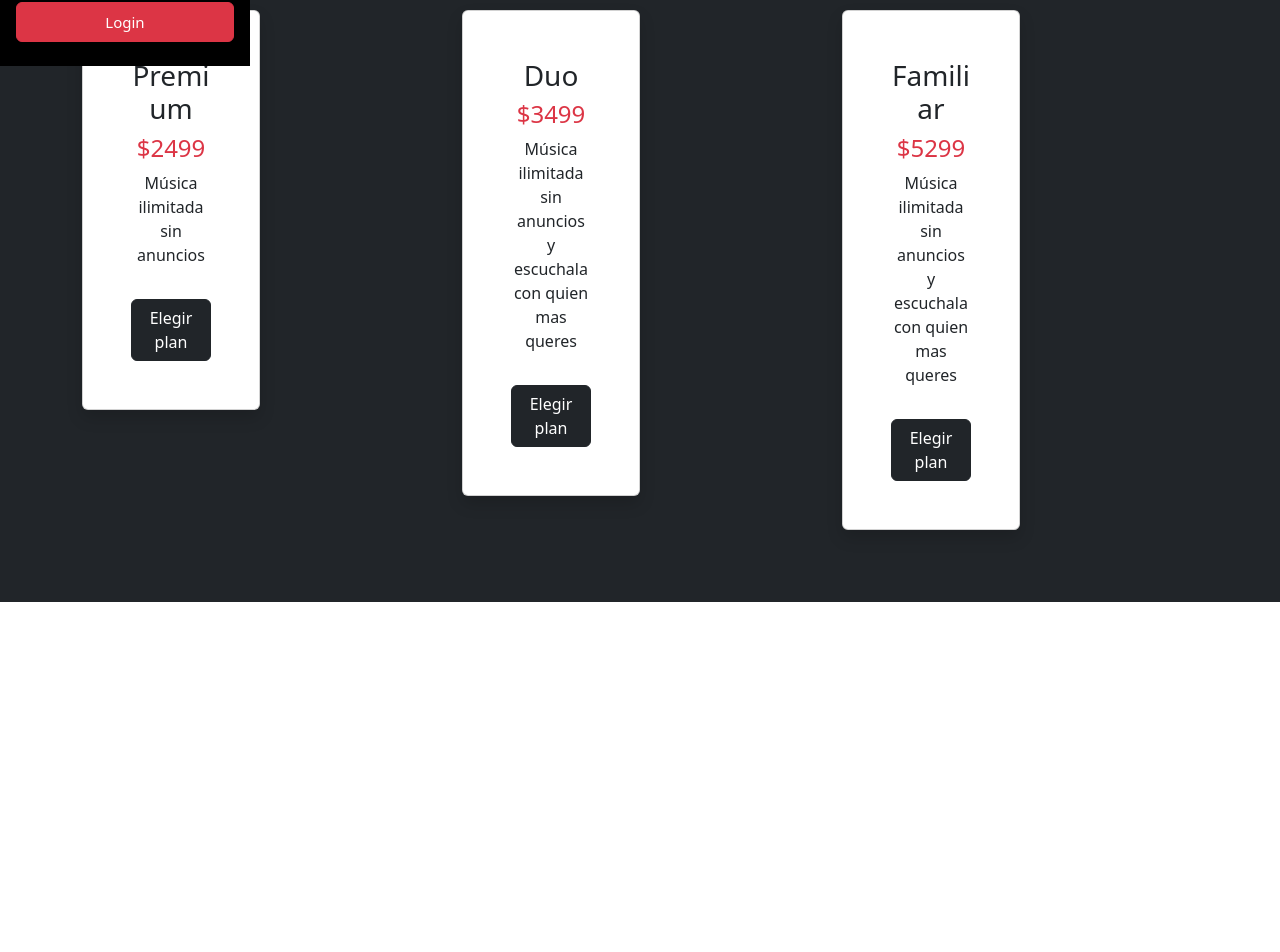
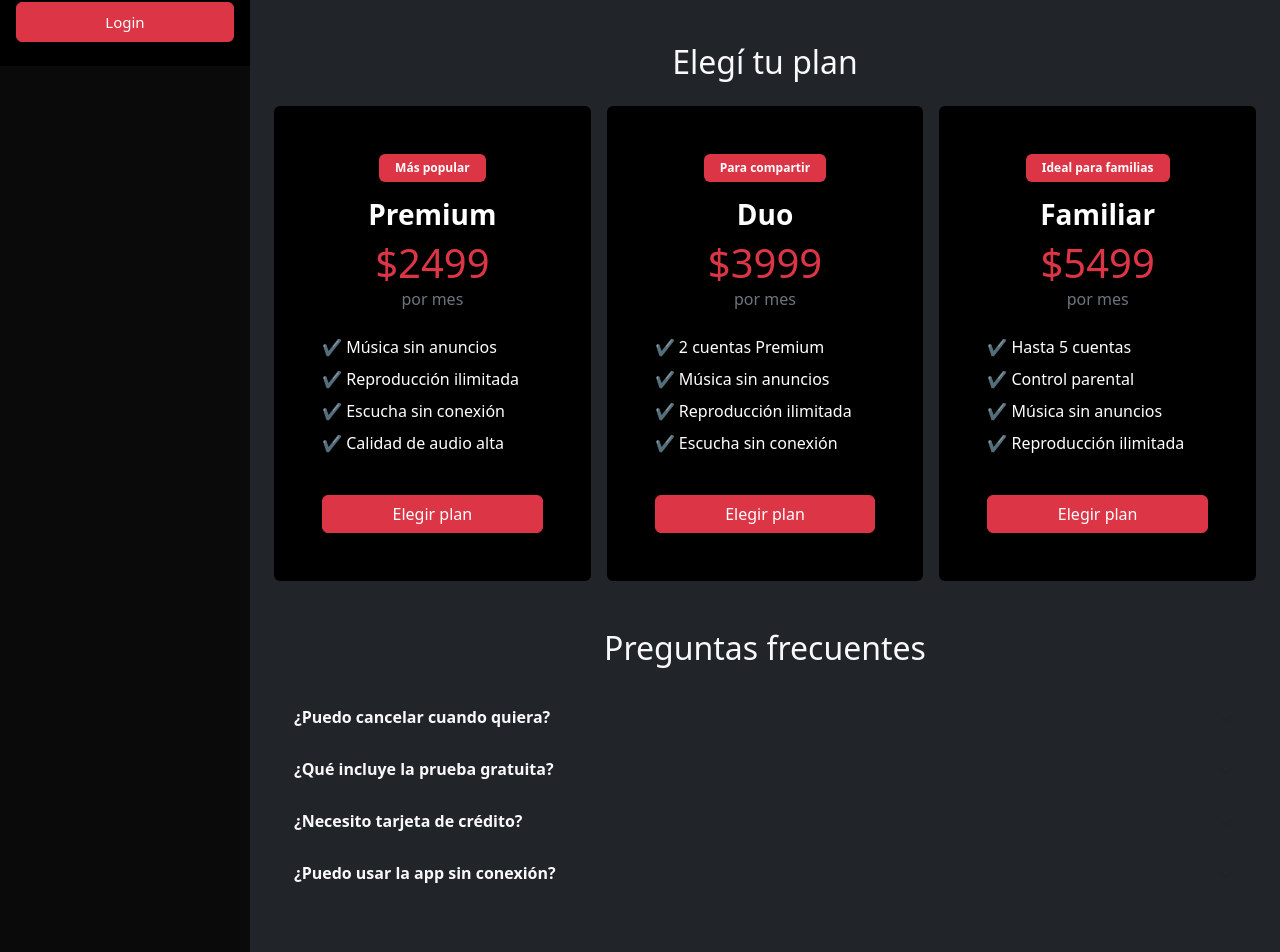
Before and after one commit to mkgz29/RollingCode-Music, a React (Vite) app: page /subscribe in a window 1280 px wide. Shown: the part 734-1686 px from the top of the page. Before the commit the page ends 1336 px from the top, so only its background shows below. Built offline with nearby package versions, Linux system fonts and the light colour scheme.

Commit message:
estilos a la page about y page subscribe

```diff
--- a/src/components/Cardabout.jsx
+++ b/src/components/Cardabout.jsx
@@ -13,7 +13,7 @@ const Cardabout = ({ cards }) => {
     <>
       {cards.map((card) => (
         <div className="col-md-4" key={card.id}>
-          <div className="card bg-dark text-light h-100 border-0 shadow-sm">
+          <div className="card bg-dark text-light h-100 border-0 shadow-sm about-card">
             <img
               src={images[card.img]}
               className="card-img-top"
--- /dev/null
+++ b/src/components/Faq.jsx
@@ -0,0 +1,41 @@
+const Faq = ({ items }) => {
+  return (
+    <section className="bg-dark py-5">
+      <div className="container-fluid px-0">
+        <h2 className="text-center mb-4 text-light">Preguntas frecuentes</h2>
+
+        <div className="accordion accordion-flush" id="faqAccordion">
+          {items.map((item, index) => (
+            <div
+              key={index}
+              className="accordion-item bg-dark text-light border-0"
+            >
+              <h2 className="accordion-header">
+                <button
+                  className="accordion-button collapsed bg-dark text-light fw-semibold faq-btn"
+                  type="button"
+                  data-bs-toggle="collapse"
+                  data-bs-target={`#faq-${index}`}
+                >
+                  {item.question}
+                </button>
+              </h2>
+
+              <div
+                id={`faq-${index}`}
+                className="accordion-collapse collapse"
+                data-bs-parent="#faqAccordion"
+              >
+                <div className="accordion-body text-secondary">
+                  {item.answer}
+                </div>
+              </div>
+            </div>
+          ))}
+        </div>
+      </div>
+    </section>
+  );
+};
+
+export default Faq;
--- a/src/components/NotFoundContent.jsx
+++ b/src/components/NotFoundContent.jsx
@@ -5,7 +5,6 @@ const NotFoundContent = ({ title, message, image, redirectTo = "/" }) => {
   const [seconds, setSeconds] = useState(8);
   const navigate = useNavigate();
 
-  // contador
   useEffect(() => {
     if (seconds === 0) {
       navigate(redirectTo);
@@ -39,13 +38,15 @@ export default NotFoundContent;
 
 const styles = {
   container: {
-    minHeight: "80vh",
+    minHeight: "100vh",
+    backgroundColor: "#000",
     display: "flex",
     flexDirection: "column",
     alignItems: "center",
     justifyContent: "center",
     gap: "1rem",
     textAlign: "center",
+    color: "#fff",
   },
   image: {
     maxWidth: "300px",
--- a/src/components/PlanCard.jsx
+++ b/src/components/PlanCard.jsx
@@ -1,21 +1,34 @@
-const PlanCard = ({ title, price, description, onSelect }) => {
+const PlanCard = ({ title, price, features = [], badge, onSelect }) => {
   return (
-    <div className="col-md-6 mb-4">
-      <div className="card h-100 shadow text-center">
-        <div className="card-body">
-          <h3 className="card-title">{title}</h3>
-          <h4 className="text-danger">{price}</h4>
-          <p className="card-text">{description}</p>
+    <div
+      className="card h-100 text-center w-100 bg-black text-white border-0 plan-card"
+      style={{ maxWidth: "360px", minHeight: "440px" }}
+    >
+      <div className="card-body d-flex flex-column">
+        {/* Badge */}
+        {badge && (
+          <span className="badge bg-danger align-self-center mb-3 px-3 py-2">
+            {badge}
+          </span>
+        )}
 
-          <button
-            className="btn btn-dark mt-3"
-            onClick={() => {
-              onSelect();
-            }}
-          >
-            Elegir plan
-          </button>
-        </div>
+        <h5 className="fw-bold fs-3">{title}</h5>
+
+        <p className="display-6 text-danger mb-0">{price}</p>
+        <span className="text-secondary">por mes</span>
+
+        {/* Features */}
+        <ul className="list-unstyled mt-4 text-start flex-grow-1">
+          {features.map((feature, i) => (
+            <li key={i} className="mb-2">
+              ✔ {feature}
+            </li>
+          ))}
+        </ul>
+
+        <button className="btn btn-danger w-100 mt-3" onClick={onSelect}>
+          Elegir plan
+        </button>
       </div>
     </div>
   );
--- a/src/components/SubscribeForm.jsx
+++ b/src/components/SubscribeForm.jsx
@@ -1,5 +1,6 @@
 import { useState } from "react";
 import { useNavigate } from "react-router-dom";
+import FAQ from "../components/FAQ";
 
 const SubscribeForm = ({ plan }) => {
   const [email, setEmail] = useState("");
--- a/src/data/planes.js
+++ b/src/data/planes.js
@@ -3,21 +3,38 @@ const plans = [
     id: "Premium",
     title: "Premium",
     price: "$2499",
-    description: "Música ilimitada sin anuncios ",
+    badge: "Más popular",
+    features: [
+      "Música sin anuncios",
+      "Reproducción ilimitada",
+      "Escucha sin conexión",
+      "Calidad de audio alta",
+    ],
   },
   {
     id: "Duo",
     title: "Duo",
-    price: "$3499",
-    description:
-      "Música ilimitada sin anuncios y escuchala con quien mas queres",
+    price: "$3999",
+    badge: "Para compartir",
+    features: [
+      "2 cuentas Premium",
+      "Música sin anuncios",
+      "Reproducción ilimitada",
+      "Escucha sin conexión",
+    ],
   },
   {
     id: "Familiar",
     title: "Familiar",
-    price: "$5299",
-    description:
-      "Música ilimitada sin anuncios y escuchala con quien mas queres",
+    price: "$5499",
+    badge: "Ideal para familias",
+    features: [
+      "Hasta 5 cuentas",
+      "Control parental",
+      "Música sin anuncios",
+      "Reproducción ilimitada",
+    ],
   },
 ];
+
 export default plans;
--- /dev/null
+++ b/src/data/questions.js
@@ -0,0 +1,24 @@
+const questions = [
+  {
+    question: "¿Puedo cancelar cuando quiera?",
+    answer:
+      "Sí, podés cancelar tu suscripción en cualquier momento sin cargos adicionales.",
+  },
+  {
+    question: "¿Qué incluye la prueba gratuita?",
+    answer:
+      "Incluye acceso completo a todas las funciones Premium durante 2 meses.",
+  },
+  {
+    question: "¿Necesito tarjeta de crédito?",
+    answer:
+      "Sí, pero no se realizará ningún cobro durante el período de prueba.",
+  },
+  {
+    question: "¿Puedo usar la app sin conexión?",
+    answer:
+      "Sí, con el plan Premium podés descargar música y escucharla sin conexión.",
+  },
+];
+
+export default questions;
--- a/src/pages/Subscribe.jsx
+++ b/src/pages/Subscribe.jsx
@@ -2,8 +2,9 @@ import PlanCard from "../components/PlanCard";
 import SubscribeForm from "../components/SubscribeForm";
 import Navbar from "../components/Navbar";
 import { useState } from "react";
-import { Button } from "bootstrap";
 import plans from "../data/planes";
+import questions from "../data/questions";
+import Faq from "../components/Faq";
 
 const Subscribe = () => {
   const [selectedPlan, setSelectedPlan] = useState(null);
@@ -11,7 +12,8 @@ const Subscribe = () => {
   return (
     <>
       <Navbar />
-      <div className="container my-5 col-10">
+      <main className="main-content bg-black text-light min-vh-100">
+        <div className="container-fluid py-5 col-10">
           <h1 className="text-center my-5 display-2">
             Ahora podes escuchar la musica que mas te apasiona sin anuncios y de
             manera ilimitada.
@@ -20,8 +22,18 @@ const Subscribe = () => {
             Proba 2 meses gratis cualquiera de nuestros planes - Despues solo
             $2499/mes - Cancela en cualquier momento
           </h2>
-        <div className="container my-5">
-          <button className="btn btn-danger btn-primary">
+          <div className="container my-5 text-center">
+            <button
+              className="btn btn-danger"
+              onClick={() => {
+                setSelectedPlan("Premium");
+                setTimeout(() => {
+                  document
+                    .getElementById("subscribe-form")
+                    ?.scrollIntoView({ behavior: "smooth" });
+                }, 100);
+              }}
+            >
               Probar 2 meses por $0
             </button>
           </div>
@@ -30,13 +42,17 @@ const Subscribe = () => {
           <h2 className="text-center mb-4 text-light">Elegí tu plan</h2>
 
           <div className="container text-center">
-          <div className="row justify-content-center g-4">
+            <div className="row justify-content-center g-3">
               {plans.map((plan) => (
-              <div key={plan.id} className="col-12 col-md-6 col-lg-4">
+                <div
+                  key={plan.id}
+                  className="col-12 col-md-6 col-lg-4 d-flex justify-content-center"
+                >
                   <PlanCard
                     title={plan.title}
                     price={plan.price}
-                  description={plan.description}
+                    features={plan.features}
+                    badge={plan.badge}
                     onSelect={() => setSelectedPlan(plan.id)}
                   />
                 </div>
@@ -44,14 +60,19 @@ const Subscribe = () => {
             </div>
 
             {selectedPlan && (
-            <div className="row justify-content-center mt-5">
+              <div
+                id="subscribe-form"
+                className="row justify-content-center mt-5"
+              >
                 <div className="col-12 col-md-8 col-lg-6">
                   <SubscribeForm plan={selectedPlan} />
                 </div>
               </div>
             )}
+            <Faq items={questions} />
           </div>
         </div>
+      </main>
     </>
   );
 };
--- a/src/styles/global.css
+++ b/src/styles/global.css
@@ -78,7 +78,6 @@ button:focus-visible {
   }
 }
 
-
 * {
   margin: 0;
   padding: 0;
@@ -96,21 +95,21 @@ body {
   padding: 0;
 }
 
-
 .nav-link {
   transition: all 0.3s ease;
   position: relative;
 }
 
 .nav-link:hover {
-  text-shadow: 0 5px 15px #ff021b, 0 0 25px #ff021b;
+  text-shadow:
+    0 5px 15px #ff021b,
+    0 0 25px #ff021b;
   color: #fff !important;
 }
 
 .nav-link:hover svg {
   filter: drop-shadow(0 0 8px #ff021b);
 }
-
 
 .form-control:focus {
   border-color: #ff021b !important;
@@ -122,7 +121,7 @@ body {
 }
 
 .hover-item:hover {
-  background: rgba(255,255,255,0.08);
+  background: rgba(255, 255, 255, 0.08);
 }
 
 .detail-logo {
@@ -137,7 +136,9 @@ body {
   width: 68px;
   height: 58px;
   border-radius: 50%;
-  transition: transform 0.2s ease, opacity 0.2s ease;
+  transition:
+    transform 0.2s ease,
+    opacity 0.2s ease;
 }
 
 .detail-logo img:hover {
@@ -146,12 +147,12 @@ body {
 }
 
 .thin-scroll {
-  scrollbar-width: thin;                       /* Firefox */
-  scrollbar-color: rgba(255,255,255,.25) transparent; /* Firefox */
+  scrollbar-width: thin; /* Firefox */
+  scrollbar-color: rgba(255, 255, 255, 0.25) transparent; /* Firefox */
 }
 
 .thin-scroll::-webkit-scrollbar {
-  width: 8px;                                 /* Chrome/Edge */
+  width: 8px; /* Chrome/Edge */
 }
 
 .thin-scroll::-webkit-scrollbar-track {
@@ -159,14 +160,14 @@ body {
 }
 
 .thin-scroll::-webkit-scrollbar-thumb {
-  background: rgba(255,255,255,.22);
+  background: rgba(255, 255, 255, 0.22);
   border-radius: 12px;
-  border: 2px solid transparent;              /* efecto “píldora” */
+  border: 2px solid transparent; /* efecto “píldora” */
   background-clip: padding-box;
 }
 
 .thin-scroll::-webkit-scrollbar-thumb:hover {
-  background: rgba(255,255,255,.35);
+  background: rgba(255, 255, 255, 0.35);
   background-clip: padding-box;
 }
 
@@ -193,3 +194,96 @@ body {
   border-radius: 50%;
   background: #1db954;
 }
+.accordion-button:hover,
+.accordion-button.collapsed:hover {
+  color: #dc3545 !important;
+  background-color: transparent !important;
+}
+.accordion-button:not(.collapsed) {
+  color: #dc3545 !important;
+  background-color: transparent !important;
+}
+.accordion-button:focus {
+  box-shadow: none !important;
+}
+
+.faq-btn {
+  transition: all 0.25s ease;
+}
+
+.faq-btn:hover {
+  color: #ff3b3b;
+}
+
+.faq-btn:not(.collapsed) {
+  color: #ff3b3b;
+}
+.faq-btn:hover {
+  color: #ff3b3b;
+  text-shadow: 0 0 6px rgba(255, 59, 59, 0.6);
+}
+.main-content {
+  margin-left: 0;
+}
+
+@media (min-width: 992px) {
+  .main-content {
+    margin-left: 250px;
+  }
+}
+.about-card {
+  border-radius: 18px;
+  overflow: hidden;
+  transition: all 0.35s ease;
+  position: relative;
+}
+
+.about-card-img {
+  height: 220px;
+  object-fit: cover;
+  transition: transform 0.35s ease;
+}
+
+.about-card:hover {
+  transform: translateY(-10px);
+  box-shadow:
+    0 20px 45px rgba(0, 0, 0, 0.8),
+    0 0 30px rgba(220, 53, 69, 0.8);
+}
+
+.about-card:hover .about-card-img {
+  transform: scale(1.08);
+}
+
+.about-card::after {
+  content: "";
+  position: absolute;
+  inset: 0;
+  border-radius: 18px;
+  box-shadow: 0 0 35px rgba(220, 53, 69, 0.9);
+  opacity: 0;
+  transition: opacity 0.35s ease;
+  pointer-events: none;
+}
+
+.about-card:hover::after {
+  opacity: 1;
+}
+
+.about-card .card-title {
+  font-weight: 600;
+  margin-top: 0.5rem;
+}
+
+.about-card .card-text {
+  font-size: 0.95rem;
+  opacity: 0.85;
+}
+.plan-card {
+  transition: all 0.3s ease;
+}
+
+.plan-card:hover {
+  transform: translateY(-8px);
+  box-shadow: 0 0 25px rgba(220, 53, 69, 0.6);
+}
```
Also changed, not shown: src/pages/About.jsx (+16 -6 lines). Lines whose indentation alone changed are shown as unchanged.
